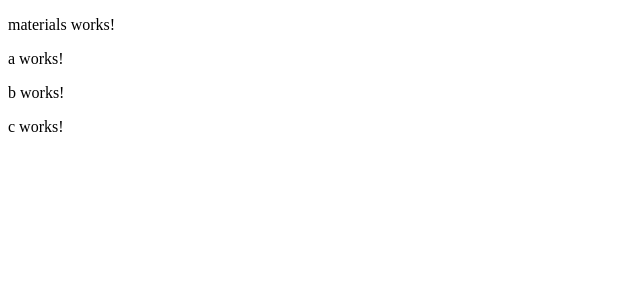
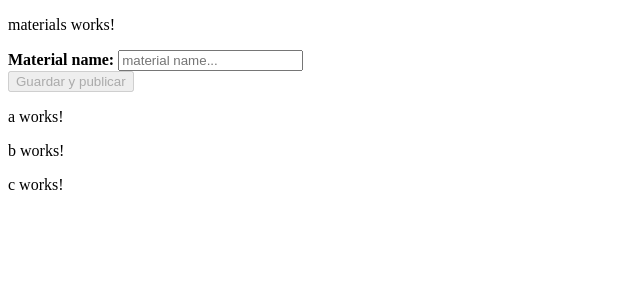
Before and after one commit to germanfica/communication-between-components-service-angular, an Angular app: page /materials in a window 1280 px wide. Shown: the top 300 px of the page, without its empty margins (0-640 px from the left). Built offline with nearby package versions, Linux system fonts and the light colour scheme.

Commit message:
Add material name form

```diff
--- a/src/app/materials/components/materials/materials.component.html
+++ b/src/app/materials/components/materials/materials.component.html
@@ -1,4 +1,19 @@
 <p>materials works!</p>
+
+<!-- Add here a textfield -->
+
+
+<form [formGroup]="form" (ngSubmit)="save($event)">
+    <div class="mb-3">
+        <label><b>Material name: </b></label>
+        <input formControlName="material" placeholder="material name...">
+    </div>
+
+    <div class="mb-3">
+        <button [disabled]="form.invalid" type="button" class="btn btn-primary" type="submit">Guardar y
+            publicar</button>
+    </div>
+</form>
 
 <app-a></app-a>
 
--- a/src/app/materials/components/materials/materials.component.ts
+++ b/src/app/materials/components/materials/materials.component.ts
@@ -1,4 +1,5 @@
 import { Component, OnInit } from '@angular/core';
+import { FormBuilder, FormGroup, Validators } from '@angular/forms';
 
 @Component({
   selector: 'app-materials',
@@ -6,10 +7,24 @@ import { Component, OnInit } from '@angular/core';
   styleUrls: ['./materials.component.scss']
 })
 export class MaterialsComponent implements OnInit {
+  form: FormGroup;
 
-  constructor() { }
+  constructor(private formBuilder: FormBuilder,) {
+    this.form = {} as FormGroup;
+  }
 
   ngOnInit(): void {
+    this.buildForm();
   }
 
+  save(event: Event) {
+    event.preventDefault();
+    console.log("material name: " + this.form.value['material']);
+  }
+
+  private buildForm() {
+    this.form = this.formBuilder.group({
+      material: ['', [Validators.required]]
+    });
+  }
 }
--- a/src/app/materials/materials.module.ts
+++ b/src/app/materials/materials.module.ts
@@ -7,6 +7,7 @@ import { AComponent } from './components/a/a.component';
 import { BComponent } from './components/b/b.component';
 import { CComponent } from './components/c/c.component';
 import { MaterialService } from '../core/services/material.service';
+import { ReactiveFormsModule } from '@angular/forms';
 
 
 @NgModule({
@@ -18,7 +19,8 @@ import { MaterialService } from '../core/services/material.service';
   ],
   imports: [
     CommonModule,
-    MaterialsRoutingModule
+    MaterialsRoutingModule,
+    ReactiveFormsModule,
   ],
   providers: [
     MaterialService
```
